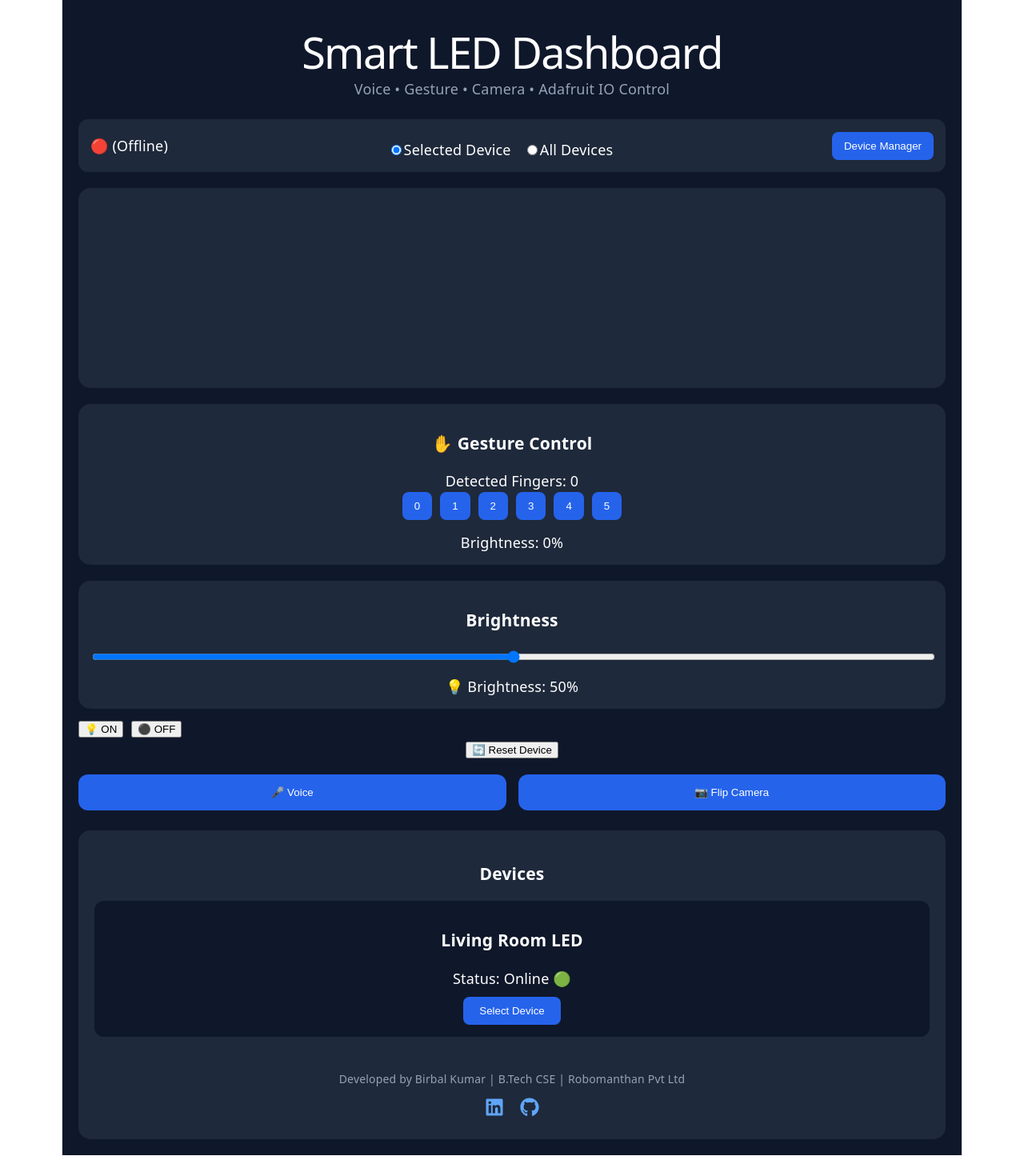
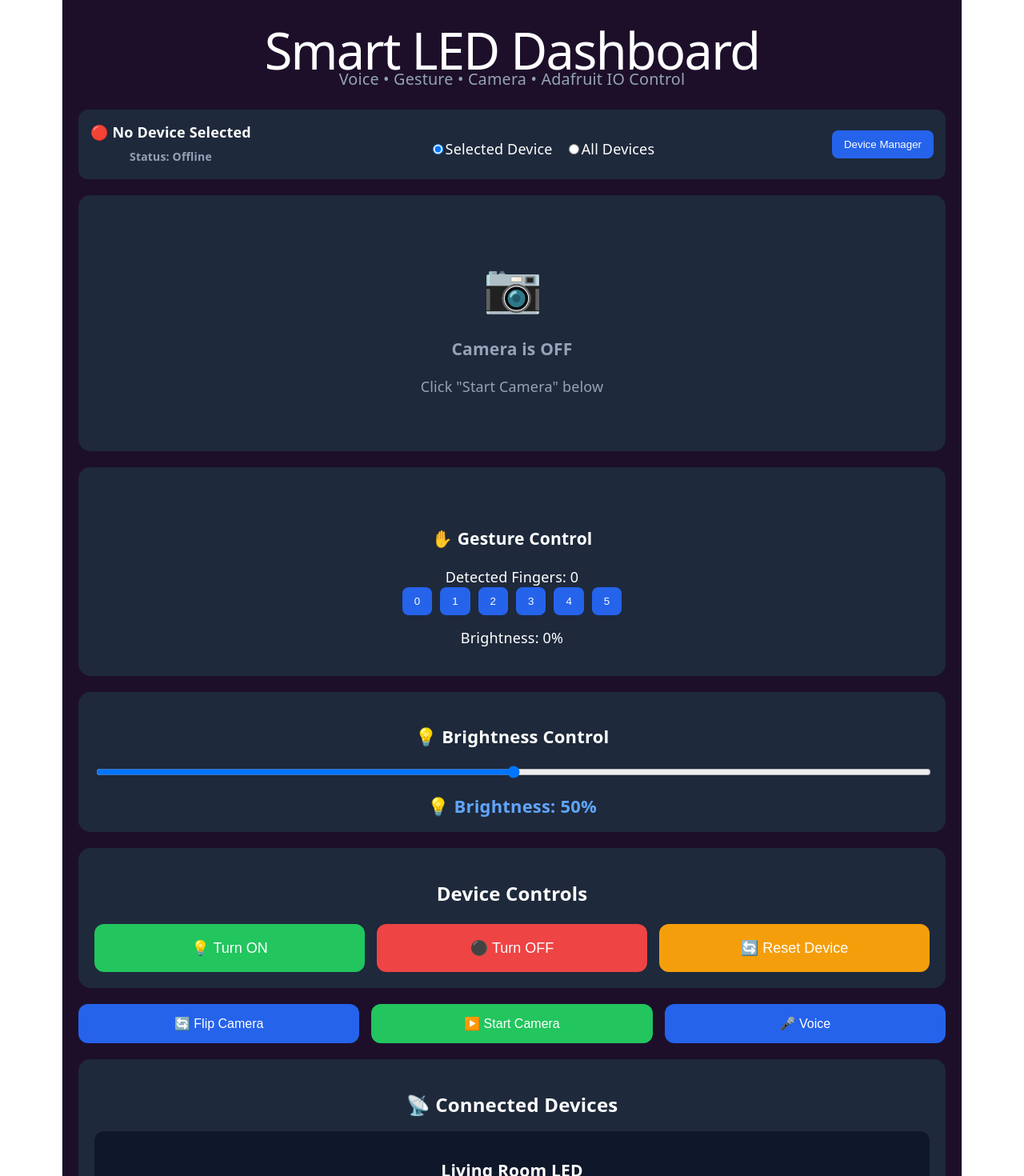
Before and after one commit to Birbal5040/Smart_LED_Control, a React (Vite) app: page /dashboard in a window 1280 px wide. Shown: the top 1470 px of the page at 80% size. Before the commit the page ends 1444 px from the top, so only its background shows below. Built offline with nearby package versions, Linux system fonts and the light colour scheme; no server answers.

Commit message:
Version 1.0 - Smart LED Dashboard ready for deployment

```diff
--- a/src/components/VoiceControl.jsx
+++ b/src/components/VoiceControl.jsx
@@ -1,25 +1,51 @@
 function VoiceControl({ onCommand }) {
   const startListening = () => {
+    console.log("Voice button clicked");
+
     const SpeechRecognition =
       window.SpeechRecognition ||
       window.webkitSpeechRecognition;
 
     if (!SpeechRecognition) {
-      alert("Speech Recognition not supported");
+      alert("Speech Recognition is not supported in this browser.");
       return;
     }
 
     const recognition = new SpeechRecognition();
 
     recognition.lang = "en-US";
-    recognition.start();
+    recognition.continuous = false;
+    recognition.interimResults = false;
+
+    recognition.onstart = () => {
+      console.log("🎤 Listening started...");
+    };
 
     recognition.onresult = (event) => {
       const command =
         event.results[0][0].transcript.toLowerCase();
 
-      onCommand(command);
+      console.log("Voice Command:", command);
+
+      if (onCommand) {
+        onCommand(command);
+      }
     };
+
+    recognition.onerror = (event) => {
+      console.error("Speech Error:", event.error);
+
+      if (event.error === "not-allowed") {
+        alert("Please allow microphone permission.");
+      }
+    };
+
+    recognition.onend = () => {
+      console.log("🎤 Listening stopped");
+    };
+
+    // IMPORTANT: Start listening
+    recognition.start();
   };
 
   return (
@@ -33,6 +59,7 @@ function VoiceControl({ onCommand }) {
         background: "#2563eb",
         color: "white",
         cursor: "pointer",
+        fontSize: "16px",
       }}
     >
       🎤 Voice
--- a/src/pages/Dashboard.jsx
+++ b/src/pages/Dashboard.jsx
@@ -23,20 +23,20 @@ import {
 function Dashboard() {
   const navigate = useNavigate();
   const [brightness, setBrightness] = useState(50);
-  const [selectedDevice, setSelectedDevice] =
-  useState(
-    localStorage.getItem(
-      "selectedDevice"
-    ) || null
+
+const [selectedDevice, setSelectedDevice] = useState(
+  localStorage.getItem("selectedDevice") || null
 );
-  localStorage.getItem("selectedDevice")
 
-  const [deviceStatus, setDeviceStatus] = useState("Online");
-  const [lastHeartbeat, setLastHeartbeat] =
-    useState(Date.now());
-  const [lastSeen, setLastSeen] =  useState(Date.now());
-  const [controlMode, setControlMode] =  useState("selected");
+const [deviceStatus, setDeviceStatus] = useState("Offline");
+
+const [controlMode, setControlMode] = useState("selected");
+
 const [facingMode, setFacingMode] = useState("user");
+
+const [cameraEnabled, setCameraEnabled] = useState(false);
+
+
 useEffect(() => {
   if (selectedDevice) {
     localStorage.setItem(
@@ -106,33 +106,33 @@ const handleVoiceCommand = (command) => {
   return (
 
    <div
-
   style={{
     minHeight: "100vh",
-        background: "#0f172a",
+    background: "#1d0f2a",
     color: "white",
     padding: "20px",
-
-
-
+    maxWidth: "1200px",
+    margin: "0 auto",
+    width: "100%",
+    boxSizing: "border-box",
   }}
-
-
 >
 <h1
   style={{
+    fontSize: "clamp(2rem,5vw,3.5rem)",
+    marginTop: "30px",
+    marginBottom: "10px",
     textAlign: "center",
     color: "white",
-    fontSize: "3rem",
-    marginBottom: "20px",
   }}
 >
   Smart LED Dashboard
 </h1>
 <p
   style={{
+    color: "#94a3b8",
     textAlign: "center",
-    color: "#94a3b8",
+    fontSize: "clamp(0.9rem,2vw,1.1rem)",
     marginBottom: "25px",
   }}
 >
@@ -148,18 +148,30 @@ const handleVoiceCommand = (command) => {
     display: "flex",
     justifyContent: "space-between",
     alignItems: "center",
+    flexWrap: "wrap",
+    gap: "15px",
   }}
 >
 
-  <span>
-  {deviceStatus === "Online"
-  ? "🟢"
-  : "🔴"}{" "}
-{selectedDevice}
-(
-{deviceStatus}
-)
-</span>
+ <div
+  style={{
+    fontSize: "18px",
+    fontWeight: "bold",
+  }}
+>
+  {deviceStatus === "Online" ? "🟢" : "🔴"}{" "}
+  {selectedDevice || "No Device Selected"}
+
+  <div
+    style={{
+      fontSize: "14px",
+      color: "#94a3b8",
+      marginTop: "5px",
+    }}
+  >
+    Status: {deviceStatus}
+  </div>
+</div>
 
 
 
@@ -219,16 +231,50 @@ const handleVoiceCommand = (command) => {
      {/* Camera Section */}
 <div
   style={{
-    height: "250px",
-    background: "#1e293b",
-    borderRadius: "15px",
-    marginTop: "20px",
-    overflow: "hidden",
+  background:"#1e293b",
+  padding:"20px",
+  marginTop:"20px",
+  borderRadius:"15px",
+  width:"100%",
+  boxSizing:"border-box",
 }}
 >
-  <CameraFeed facingMode={facingMode} />
+  {cameraEnabled ? (
+  <CameraFeed
+    facingMode={facingMode}
+  />
+) : (
+  <div
+  style={{
+    height: "280px",
+    display: "flex",
+    flexDirection: "column",
+    justifyContent: "center",
+    alignItems: "center",
+    color: "#94a3b8",
+  }}
+>
+  <h1 style={{ fontSize: "60px" }}>📷</h1>
+
+  <h3>Camera is OFF</h3>
+
+  <p>
+    Click "Start Camera" below
+  </p>
+</div>
+)}
 </div>
 
+<div
+  style={{
+    background: "#1e293b",
+    padding: "20px",
+    marginTop: "20px",
+    borderRadius: "15px",
+    width: "100%",
+    boxSizing: "border-box",
+  }}
+>
   <GestureControl
     onBrightnessChange={(value) => {
       setBrightness(value);
@@ -240,17 +286,28 @@ const handleVoiceCommand = (command) => {
       }
     }}
   />
+</div>
 
 {/* Brightness */}
 <div
   style={{
-    marginTop: "20px",
-    padding: "15px",
-    background: "#1e293b",
-    borderRadius: "15px",
+  background:"#1e293b",
+  padding:"20px",
+  marginTop:"20px",
+  borderRadius:"15px",
+  width:"100%",
+  boxSizing:"border-box",
 }}
 >
-  <h3>Brightness</h3>
+  <h3
+  style={{
+    textAlign: "center",
+    fontSize: "22px",
+    marginBottom: "20px",
+  }}
+>
+  💡 Brightness Control
+</h3>
 
   <input
   type="range"
@@ -281,14 +338,19 @@ onMouseUp={(e) => {
       value
     );
   }}
-  style={{ width: "100%" }}
+  style={{
+  width: "100%",
+  cursor: "pointer",
+}}
 />
 
   <p
   style={{
     textAlign: "center",
-      marginTop: "10px",
-      fontSize: "18px",
+    marginTop: "15px",
+    fontSize: "22px",
+    fontWeight: "bold",
+    color: "#60a5fa",
   }}
 >
     💡 Brightness: {brightness}%
@@ -297,58 +359,149 @@ onMouseUp={(e) => {
 
 <div
   style={{
+  background:"#1e293b",
+  padding:"20px",
+  marginTop:"20px",
+  borderRadius:"15px",
+  width:"100%",
+  boxSizing:"border-box",
+}}
+>
+  <h3
+  style={{
+    textAlign: "center",
+    marginBottom: "25px",
+    fontSize: "24px",
+  }}
+>
+    Device Controls
+  </h3>
+
+  <div
+    style={{
       display: "flex",
-    gap: "10px",
-    marginTop: "15px",
+      gap: "15px",
+      flexWrap: "wrap",
+      justifyContent: "center",
     }}
   >
     <button
       onClick={() =>
-      sendPower(
-        selectedDevice,
-        true
-      )
+        sendPower(selectedDevice, true)
       }
+      onMouseEnter={(e) => {
+  e.target.style.transform =
+    "scale(1.05)";
+  e.target.style.boxShadow =
+    "0 8px 20px rgba(0,0,0,0.4)";
+}}
+
+onMouseLeave={(e) => {
+  e.target.style.transform =
+    "scale(1)";
+}}
+      style={{
+  flex: 1,
+  minWidth: "180px",
+  padding: "15px",
+  background: "#22c55e",
+  color: "white",
+  border: "none",
+  borderRadius: "12px",
+  fontSize: "18px",
+  cursor: "pointer",
+  transition: "all 0.3s ease",
+  height: "60px",
+  width: "100%",
+}}
     >
-    💡 ON
+      💡 Turn ON
     </button>
 
     <button
       onClick={() =>
-      sendPower(
-        selectedDevice,
-        false
-      )
+        sendPower(selectedDevice, false)
       }
+      onMouseEnter={(e) => {
+  e.target.style.transform =
+    "scale(1.05)";
+  e.target.style.boxShadow =
+    "0 8px 20px rgba(0,0,0,0.4)";
+}}
+
+onMouseLeave={(e) => {
+  e.target.style.transform =
+    "scale(1)";
+  e.target.style.boxShadow =
+    "0 4px 12px rgba(0,0,0,0.3)";
+}}
+      style={{
+  flex: 1,
+  minWidth: "180px",
+  padding: "15px",
+  background: "#ef4444",
+  color: "white",
+  border: "none",
+  borderRadius: "12px",
+  fontSize: "18px",
+  cursor: "pointer",
+  transition: "all 0.3s ease",
+  height: "60px",
+  width: "100%",
+}}
     >
-    ⚫ OFF
+      ⚫ Turn OFF
     </button>
-</div>
 
     <button
       onClick={() =>
-    resetDevice(
-      selectedDevice
-    )
+        resetDevice(selectedDevice)
       }
+     onMouseEnter={(e) => {
+  e.target.style.transform =
+    "scale(1.05)";
+  e.target.style.boxShadow =
+    "0 8px 20px rgba(0,0,0,0.4)";
+}}
+
+onMouseLeave={(e) => {
+  e.target.style.transform =
+    "scale(1)";
+  e.target.style.boxShadow =
+    "0 4px 12px rgba(0,0,0,0.3)";
+}}
+      style={{
+  flex: 1,
+  minWidth: "180px",
+  padding: "15px",
+  background: "#f59e0b",
+  color: "white",
+  border: "none",
+  borderRadius: "12px",
+  fontSize: "18px",
+  cursor: "pointer",
+  transition: "all 0.3s ease",
+  height: "60px",
+  width: "100%",
+}}
     >
       🔄 Reset Device
     </button>
-
+  </div>
+</div>
 
 
 
 {/* Controls */}
 <div
   style={{
-          display: "flex",
+    display: "grid",
+    gridTemplateColumns:
+    "repeat(auto-fit,minmax(220px,1fr))",
     gap: "15px",
     marginTop: "20px",
   }}
 >
-        <VoiceControl
-  onCommand={handleVoiceCommand}
-/>
 
   <button
     onClick={() =>
@@ -359,28 +512,68 @@ onMouseUp={(e) => {
       )
     }
     style={{
-    flex: 1,
       padding: "15px",
-    borderRadius: "12px",
-    border: "none",
       background: "#2563eb",
       color: "white",
+      border: "none",
+      borderRadius: "12px",
+      cursor: "pointer",
+      fontSize: "16px",
     }}
   >
-  📷 Flip Camera
+    🔄 Flip Camera
   </button>
+
+  <button
+    onClick={() =>
+      setCameraEnabled(
+        !cameraEnabled
+      )
+    }
+    style={{
+      padding: "15px",
+      background:
+        cameraEnabled
+          ? "#ef4444"
+          : "#22c55e",
+      color: "white",
+      border: "none",
+      borderRadius: "12px",
+      cursor: "pointer",
+      fontSize: "16px",
+    }}
+  >
+    {cameraEnabled
+      ? "⏹ Stop Camera"
+      : "▶️ Start Camera"}
+  </button>
+<VoiceControl
+  onCommand={handleVoiceCommand}
+/>
+
 </div>
+
 
       {/* Devices */}
       <div
         style={{
-          marginTop: "25px",
-          background: "#1e293b",
-          padding: "20px",
-          borderRadius: "15px",
+  background:"#1e293b",
+  padding:"20px",
+  marginTop:"20px",
+  borderRadius:"15px",
+  width:"100%",
+  boxSizing:"border-box",
 }}
       >
-        <h3>Devices</h3>
+     <h3
+  style={{
+    textAlign: "center",
+    marginBottom: "20px",
+    fontSize: "24px",
+  }}
+>
+  📡 Connected Devices
+</h3>
 
       {getDevices().map((device, index) => (
   <DeviceCard
@@ -400,8 +593,20 @@ onMouseUp={(e) => {
     fontSize: "14px",
   }}
 >
-  <p>
-    Developed by Birbal Kumar | B.Tech CSE | Robomanthan Pvt Ltd
+  <p
+  style={{
+    lineHeight: "1.8",
+  }}
+>
+  Developed with ❤️ by <b>Birbal Kumar</b>
+
+  <br />
+
+  B.Tech CSE | AI & Robotics Intern
+
+  <br />
+
+  Robomanthan Pvt. Ltd.
 </p>
 
   <div
@@ -416,18 +621,44 @@ onMouseUp={(e) => {
   href="https://www.linkedin.com/in/birbalkumar-sf32/"
   target="_blank"
   rel="noreferrer"
-  style={{ color: "#60a5fa" }}
+  style={{
+    color: "#60a5fa",
+    transition: "all 0.3s ease",
+    display: "inline-flex",
+  }}
+  onMouseEnter={(e) => {
+  e.currentTarget.style.transform = "scale(1.25)";
+  e.currentTarget.style.filter =
+    "drop-shadow(0 0 10px #60a5fa)";
+}}
+  onMouseLeave={(e) => {
+    e.currentTarget.style.transform = "scale(1)";
+    e.currentTarget.style.filter = "none";
+  }}
 >
-  <FaLinkedin size={24} />
+  <FaLinkedin size={30} />
 </a>
 
 <a
   href="https://github.com/Birbal5040"
   target="_blank"
   rel="noreferrer"
-  style={{ color: "#60a5fa" }}
+  style={{
+    color: "#60a5fa",
+    transition: "all 0.3s ease",
+    display: "inline-flex",
+  }}
+ onMouseEnter={(e) => {
+  e.currentTarget.style.transform = "scale(1.25)";
+  e.currentTarget.style.filter =
+    "drop-shadow(0 0 10px #60a5fa)";
+}}
+  onMouseLeave={(e) => {
+  e.currentTarget.style.transform = "scale(1)";
+  e.currentTarget.style.filter = "none";
+}}
 >
-  <FaGithub size={24} />
+  <FaGithub size={30} />
 </a>
   </div>
 </div>
--- a/src/services/discoveryService.js
+++ b/src/services/discoveryService.js
@@ -1,5 +1,5 @@
-const AIO_USERNAME = "Birbal_Kumar5040";
-const AIO_KEY = "REMOVED_SECRET";
+const AIO_USERNAME = import.meta.env.VITE_AIO_USERNAME;
+const AIO_KEY = import.meta.env.VITE_AIO_KEY;
 
 export async function getDiscoveredDevices() {
   try {
```
Also changed, not shown: src/services/adafruitApi.js (+2 -5 lines). Lines whose indentation alone changed are shown as unchanged.
